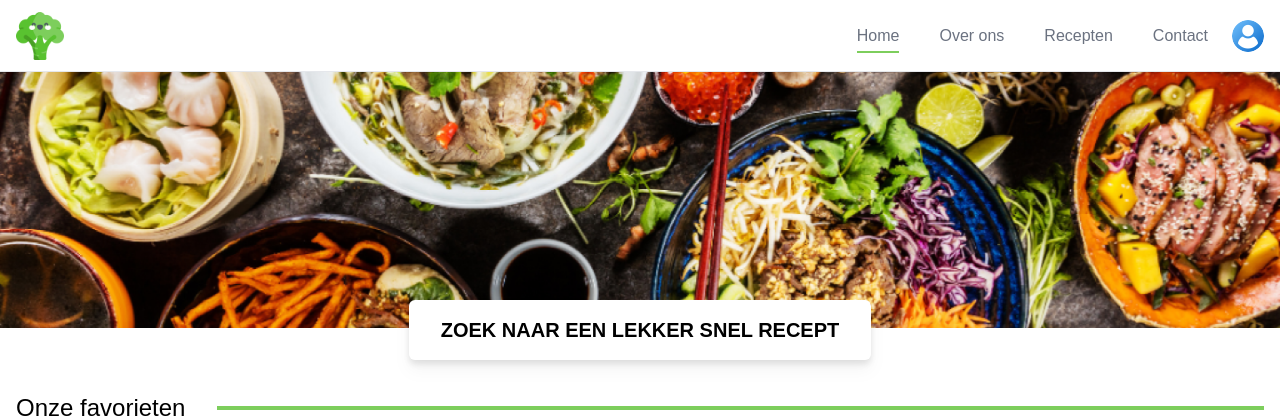
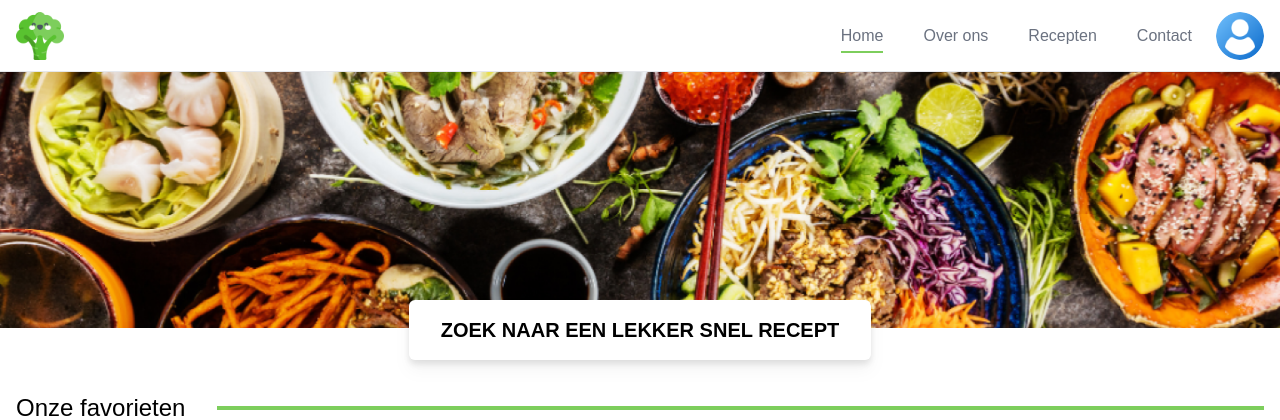
Before and after one commit to Basdasawesome/lekkersnel.nl, a PHP site: page / in a window 1280 px wide. Shown: the top 420 px of the page. Run offline with PHP 8.4, Linux system fonts and the light colour scheme; data comes from the database, SQL or seed files in the repository; data that the repository does not hold is empty; style sheets or scripts are compiled from the project's sources.

Commit message:
Edit: Changed height and width from navbar image

```diff
--- a/template/components/header.php
+++ b/template/components/header.php
@@ -41,7 +41,7 @@ $currentPage = isset($_GET['page']) ? $_GET['page'] : 'home';
             <!-- Profiel -->
             <div class="relative">
                 <button id="profile-btn" class="flex items-center focus:outline-none">
-                    <img src="<?= htmlspecialchars($user['profile_picture'] ?? 'img/default-avatar.png') ?>" alt="User Profile" class="w-8 h-8 rounded-full">
+                    <img src="<?= htmlspecialchars($user['profile_picture'] ?? 'img/default-avatar.png') ?>" alt="User Profile" class="w-12 h-12 rounded-full">
                 </button>
                 <!-- Dropdown-menu -->
                 <div id="profile-dropdown" class="hidden absolute right-0 mt-2 w-40 bg-white border border-gray-200 rounded-lg shadow-lg">
```
